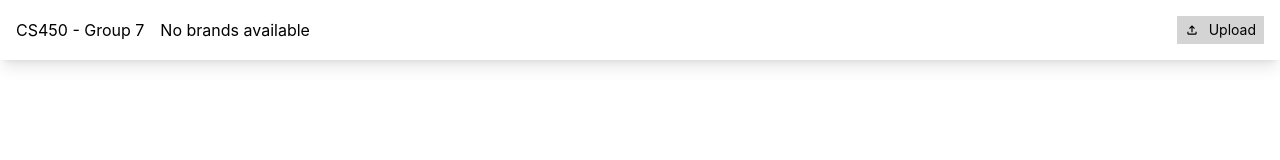
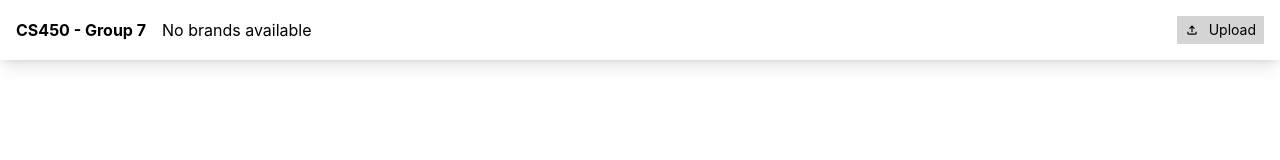
Before and after one commit to palina-pauliuchenka/data-visualization, a React (Create React App) app: page / in a window 1280 px wide. Shown: the top 160 px of the page. Built offline with nearby package versions, Linux system fonts and the light colour scheme.

Commit message:
fixed styling

```diff
--- a/src/components/NavigationMenu.js
+++ b/src/components/NavigationMenu.js
@@ -7,7 +7,7 @@ function NavigationMenu({ brands = [] }) { // Default value for brands
     return (
         <>
             <nav className={"flex items-center p-4 shadow-lg"}>
-                <h2 className={"flex-grow-0 whitespace-nowrap mr-4"}>CS450 - Group 7</h2>
+                <h2 className={"flex-grow-0 whitespace-nowrap mr-4 font-bold"}>CS450 - Group 7</h2>
 
                 <div className={"flex items-center justify-between w-full"}>
                     <ul>
```
